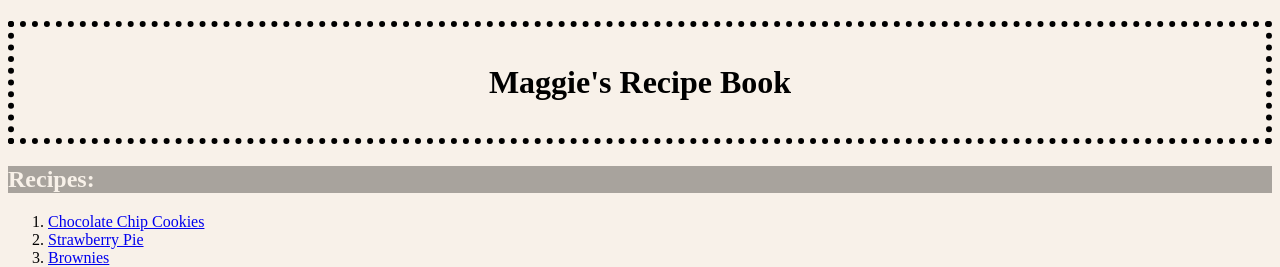
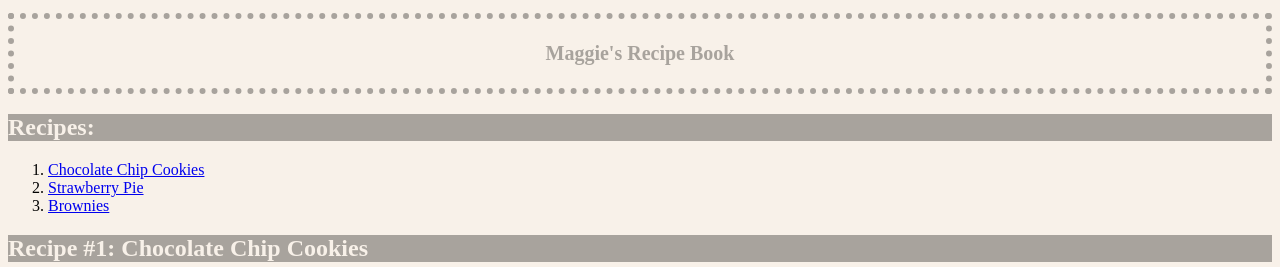
Before and after one commit to magoconnor826/magoconnor826.github.io, a plain HTML site: page index.html in a window 1280 px wide. Shown: the top 267 px of the page. Drawn offline with Linux system fonts and the light colour scheme.

Commit message:
Update index.html

```diff
--- a/index.html
+++ b/index.html
@@ -6,7 +6,7 @@
         <style>
             body{background-color:rgb(248,241,233);}
         .header{color:rgb(248,241,233); background-color:rgb(168,163,157);}
-            h1 {color:rgb(168,163,157));text-align:center;border:6px dotted}
+            h1 {font-size:20px; color:rgb(168,163,157);text-align:center;border:6px dotted rgb(168,163,157)}
             img{float:left; margin:0px 20px 20px 20px; height:275px}
             h3{clear:both}
         </style>
```
